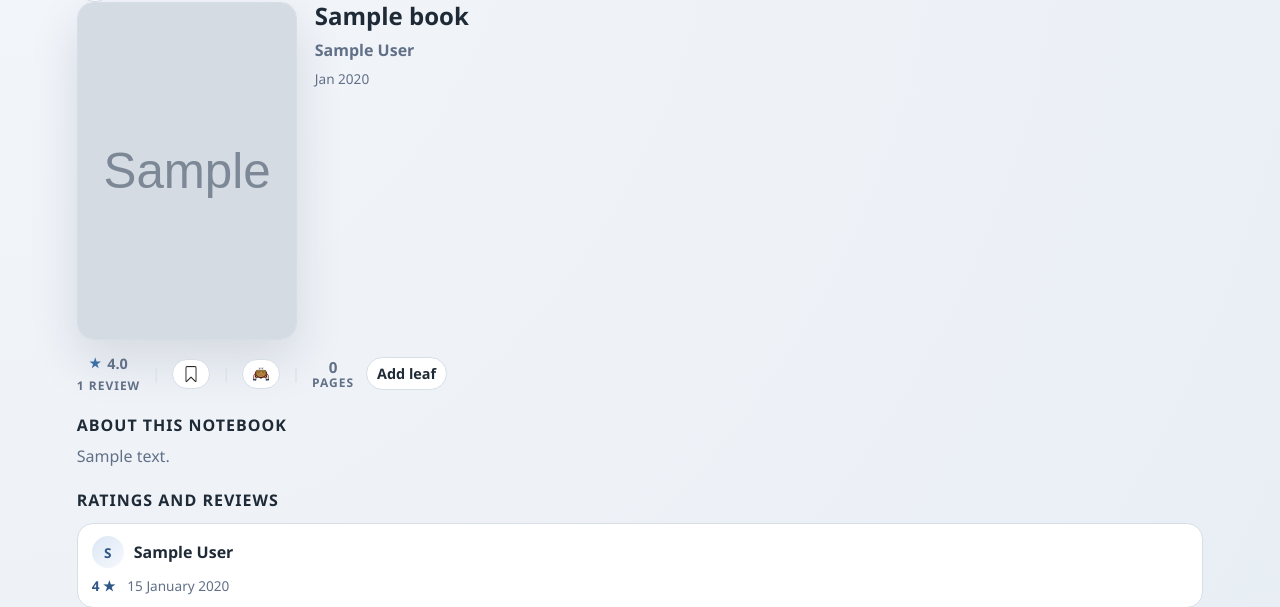
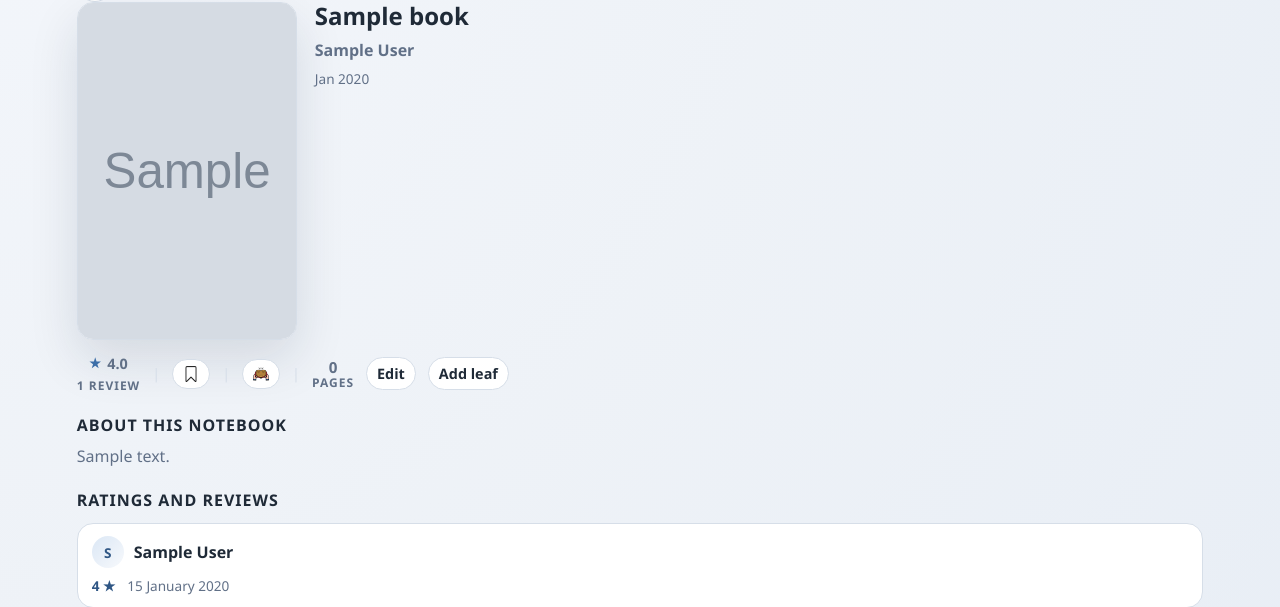
Before and after one commit to Heernandez/Notebook, a Django app: page /1/ in a window 1280 px wide. Shown: the part 165-772 px from the top of the page. Run offline with Django 5.2, Linux system fonts and the light colour scheme; a user stored in the database is signed in; tables that the repository leaves empty hold one stand-in row (values such as "Sample post"); grey boxes marked "Sample" are stand-in pictures; data that the repository does not hold is empty.

Commit message:
ajuste de edit

```diff
--- a/Book/templates/Book/detail.html
+++ b/Book/templates/Book/detail.html
@@ -51,6 +51,7 @@
       <span class="detail-pages-label">page{% if leaves|length != 1 %}s{% endif %}</span>
     </span>
     {% if user == book.owner %}
+      <a class="save-btn detail-edit" href="{% url 'Book:edit' book.pk %}">Edit</a>
       <a class="save-btn detail-add" href="{% url 'Book:add_leaf' book.pk %}">Add leaf</a>
     {% endif %}
   </div>
```
